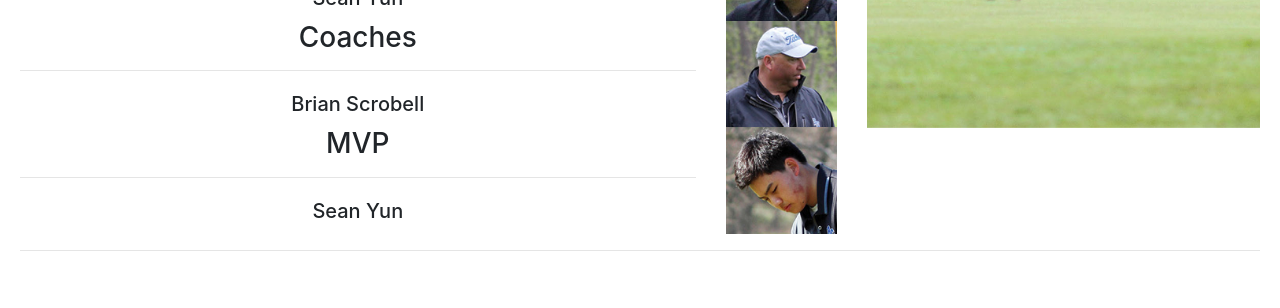
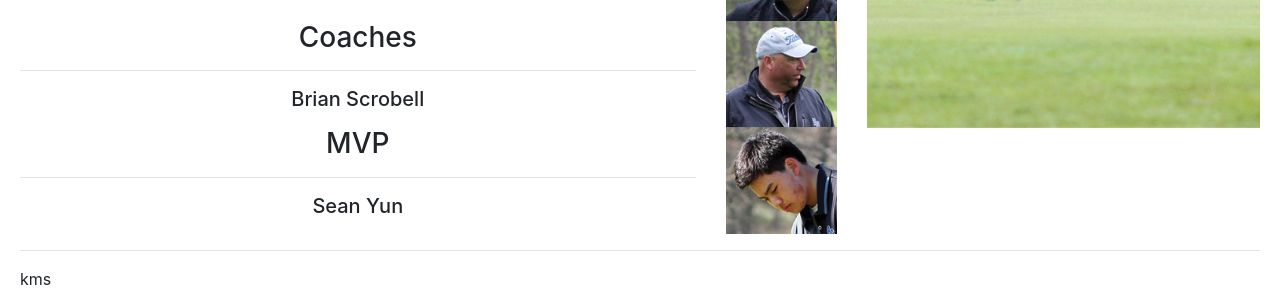
Before and after one commit to 19parfrg/Yearbook, a plain HTML site: page index.html in a window 1280 px wide. Shown: the part 779-1087 px from the top of the page. Before the commit the page ends 1055 px from the top, so only its background shows below. Drawn offline with nearby package versions, Linux system fonts and the light colour scheme.

Commit message:
so far what I got

```diff
--- a/index.html
+++ b/index.html
@@ -9,10 +9,7 @@
        body{
            margin: 20px;
        }
-       hr{
 
-           height: 5px;
-       }
    </style>
 </head>
 
@@ -68,7 +65,7 @@
                     <div class="row">
                             <div class="col-md-10 text-center">
                                     <h3 align="middle">Coaches</h3>
-                                    <hr>
+                                    <hr height="5px">
                                     <h5  align="middle">Brian Scrobell</h5>
                             </div>
                             <div class="col-md-2">
@@ -92,7 +89,8 @@
         <div></div>
     </div>
 
-    <hr height=20px>
+    <hr height=20>
+    <p>kms</p>
 
 
 
```
